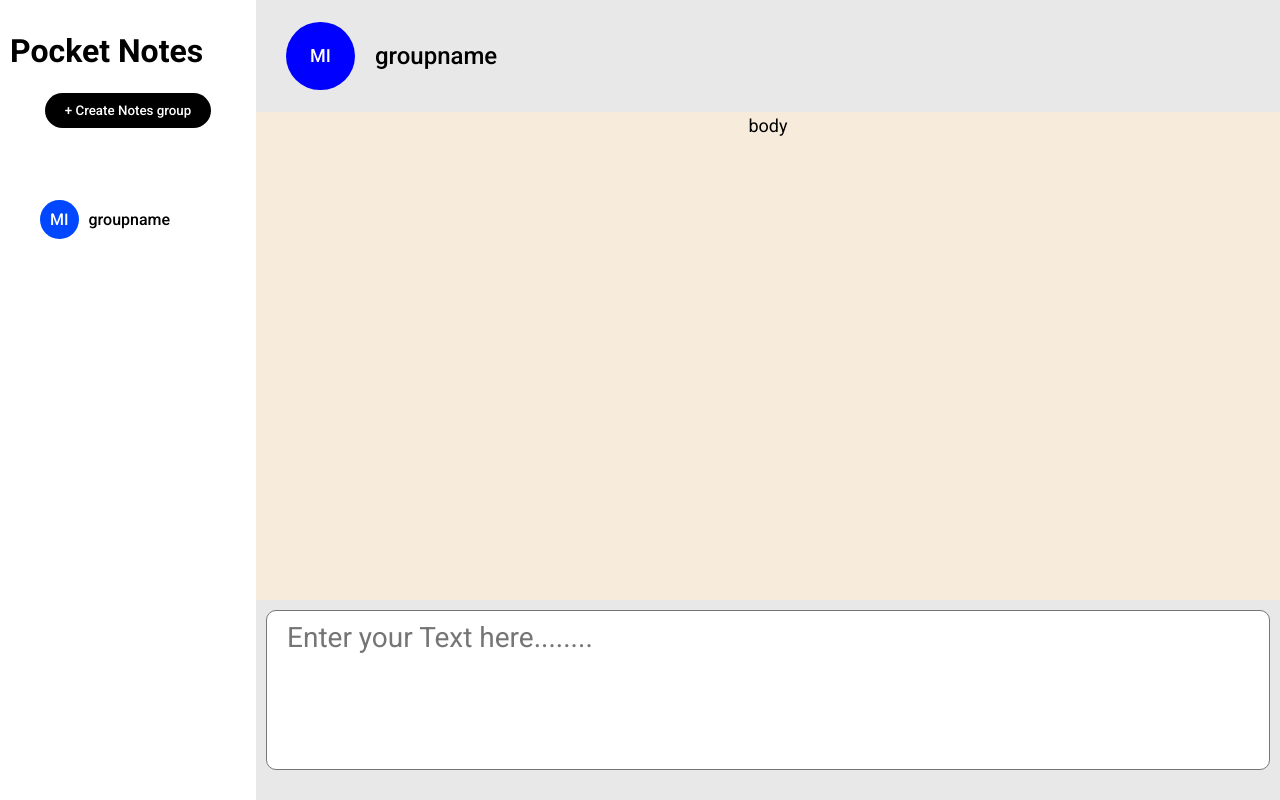
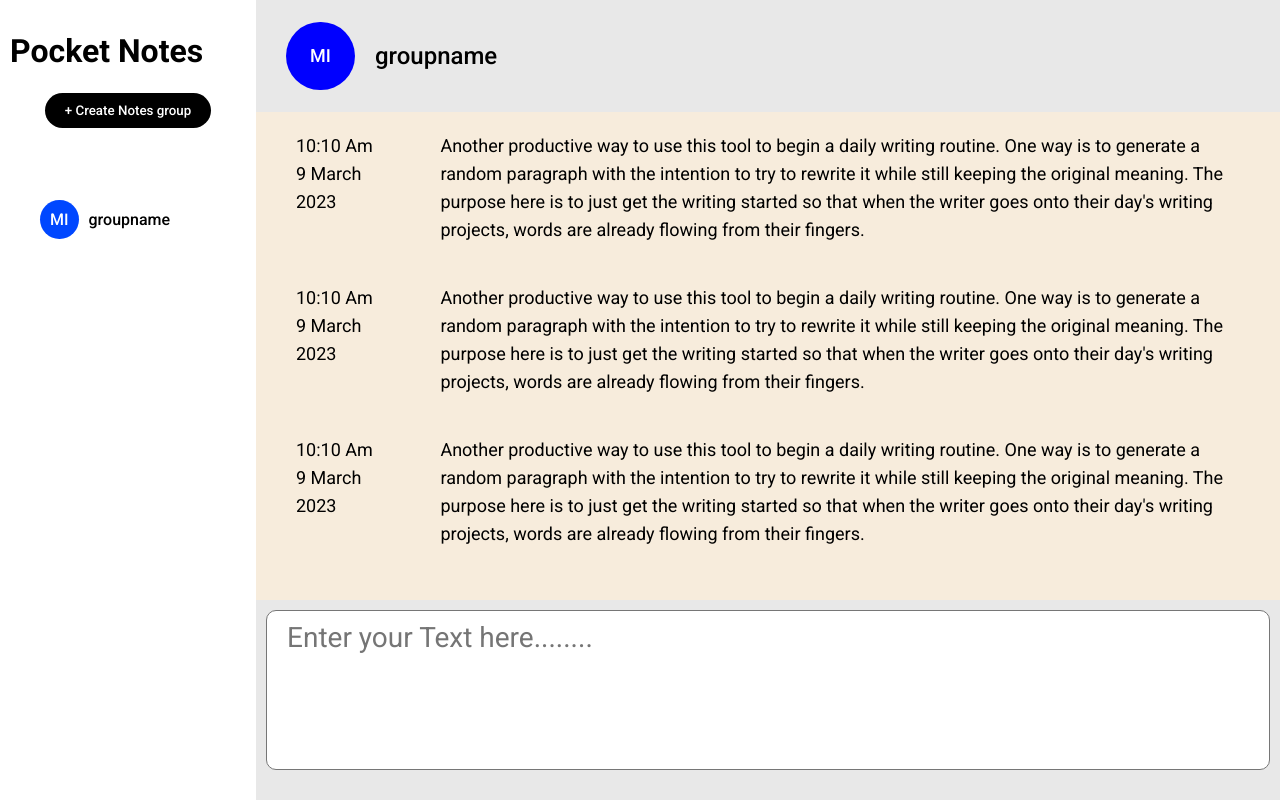
Before and after one commit to jaswindersingh97/Module-Test2-Notes-app, a React (Vite) app in the folder NotesApp/: page /GroupName/1 in a window 1280 px wide. Built offline with nearby package versions, Linux system fonts and the light colour scheme.

Commit message:
Worked on the design of the Notes content body

```diff
--- /dev/null
+++ b/NotesApp/src/components/Notes.jsx
@@ -0,0 +1,40 @@
+import React from 'react';
+import styles from './Notes.module.css';
+
+function Notes(Notesgroup) {
+    console.log(Notesgroup);
+  return (
+    <div className={styles.container}>
+        <div className={styles.Note}>
+            <div className={styles.datetime}>
+                <p>10:10 Am</p>
+                <p>9 March 2023</p>
+            </div>
+            <div className={styles.content}>
+            Another productive way to use this tool to begin a daily writing routine. One way is to generate a random paragraph with the intention to try to rewrite it while still keeping the original meaning. The purpose here is to just get the writing started so that when the writer goes onto their day's writing projects, words are already flowing from their fingers.
+            </div>
+        </div>
+        <div className={styles.Note}>
+            <div className={styles.datetime}>
+                <p>10:10 Am</p>
+                <p>9 March 2023</p>
+            </div>
+            <div className={styles.content}>
+            Another productive way to use this tool to begin a daily writing routine. One way is to generate a random paragraph with the intention to try to rewrite it while still keeping the original meaning. The purpose here is to just get the writing started so that when the writer goes onto their day's writing projects, words are already flowing from their fingers.
+            </div>
+        </div>
+        <div className={styles.Note}>
+            <div className={styles.datetime}>
+                <p>10:10 Am</p>
+                <p>9 March 2023</p>
+            </div>
+            <div className={styles.content}>
+            Another productive way to use this tool to begin a daily writing routine. One way is to generate a random paragraph with the intention to try to rewrite it while still keeping the original meaning. The purpose here is to just get the writing started so that when the writer goes onto their day's writing projects, words are already flowing from their fingers.
+            </div>
+        </div>
+
+    </div>
+  )
+}
+
+export default Notes
--- /dev/null
+++ b/NotesApp/src/components/Notes.module.css
@@ -0,0 +1,22 @@
+.container{
+    width: 100%;
+    height: 100%;
+    padding-inline:  20px;
+    text-align: left;
+    overflow-y: auto;
+}
+.Note{
+    padding: 20px ;
+    display: flex;
+    gap: 50px;
+    /* background-color:brown; */
+}
+.datetime{
+    /* background-color: aqua; */
+    width:10%;
+    display: flex;
+    flex-direction: column;
+}
+.content{
+    flex:1;
+}
--- a/NotesApp/src/components/RightActual.jsx
+++ b/NotesApp/src/components/RightActual.jsx
@@ -1,6 +1,7 @@
 import React, { useEffect } from 'react';
 import Style from './RightActual.module.css';
 import SendArrow from './../assets/SendArrow.svg';
+import Notes from './Notes';
 function RightActual(param) {
   return (
     <div className={Style.container}>
@@ -9,7 +10,7 @@ function RightActual(param) {
         <p>{param.param}</p>
       </div>
       <div className={Style.body}>
-        body
+        <Notes/>
       </div>
       <div className={Style.footer}>
       <div className={Style.Textfield}>
```
